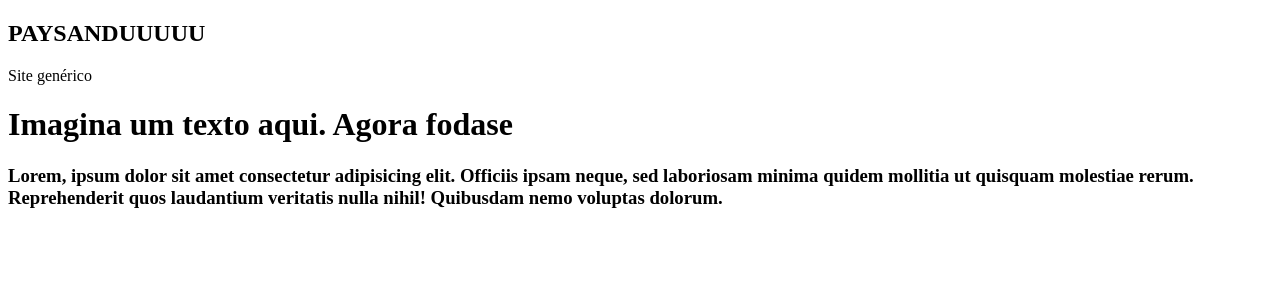
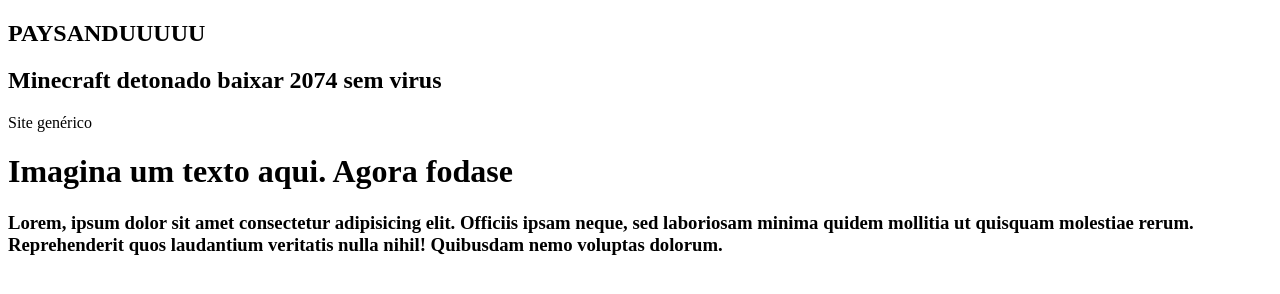
Before and after one commit to Pmguim/Teste, a plain HTML site: page index.html in a window 1280 px wide. Drawn offline with Linux system fonts and the light colour scheme.

Commit message:
Minecraft

```diff
--- a/index.html
+++ b/index.html
@@ -10,6 +10,7 @@
 
 <body>
   <h2>PAYSANDUUUUU</h2>
+  <h2>Minecraft detonado baixar 2074 sem virus</h2>
   <p>Site genérico</p>
   <h1>Imagina um texto aqui. Agora fodase</h1>
 
```
